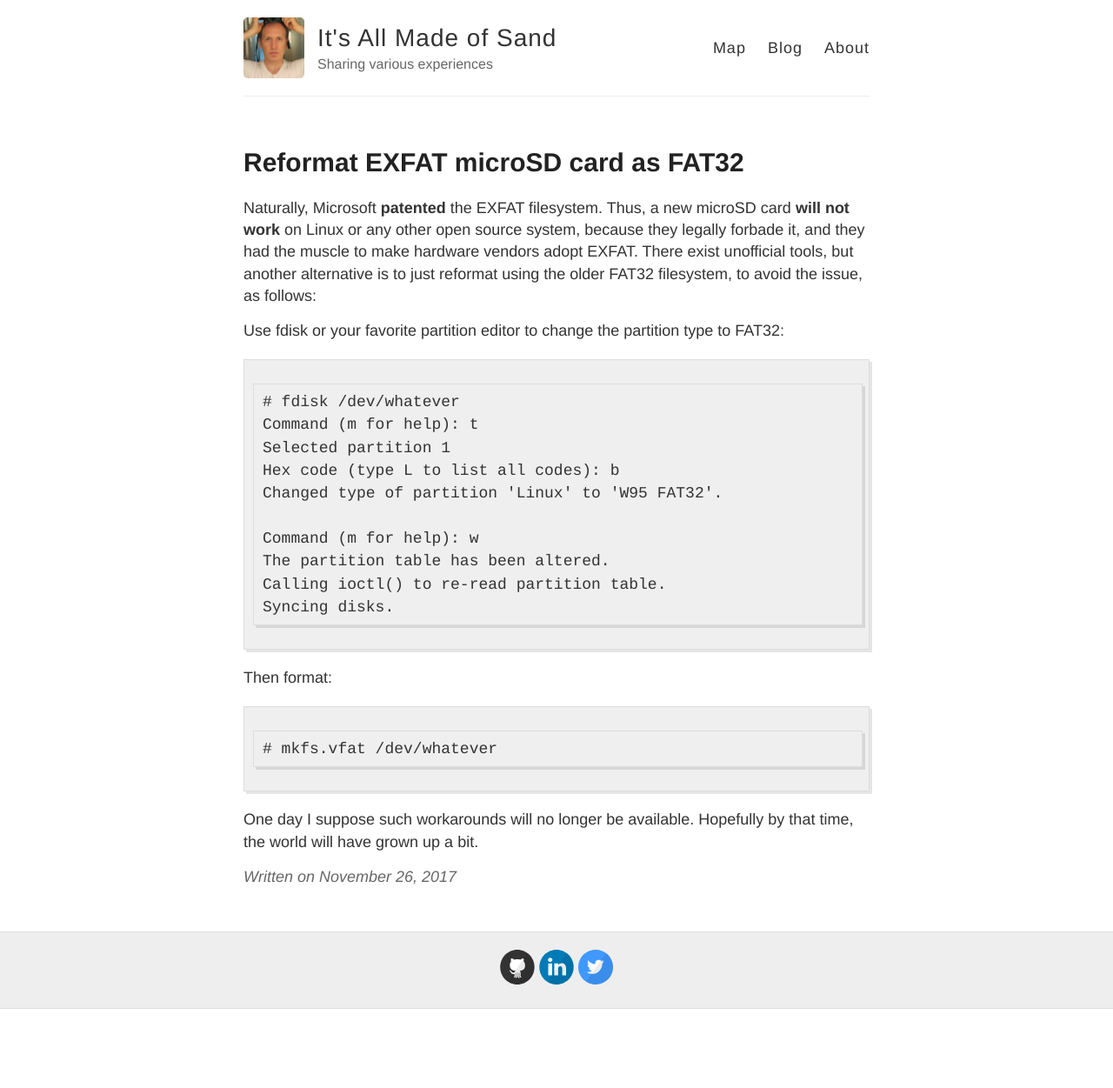
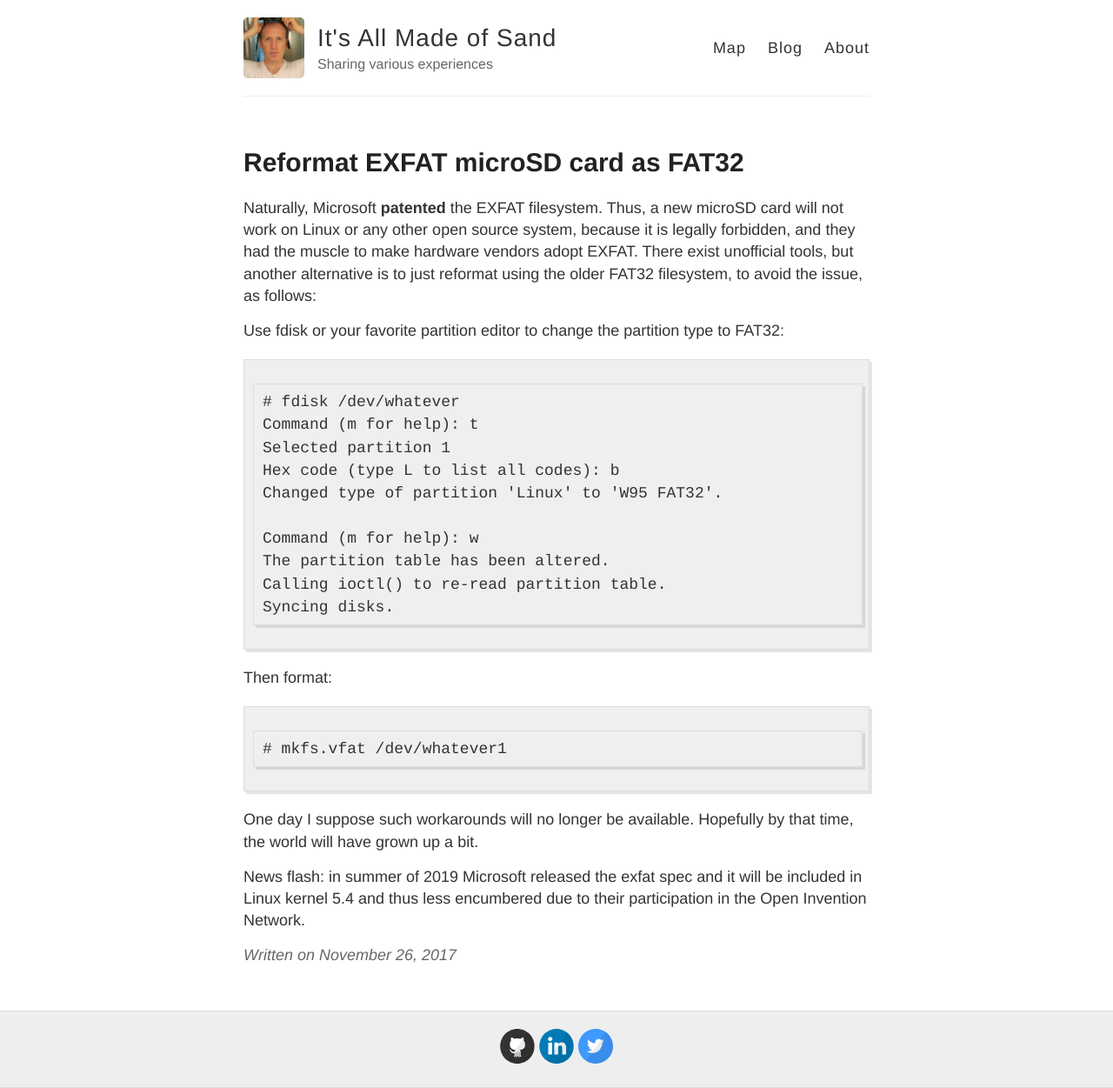
Before and after one commit to jmcorey/jmcorey.github.io, a Jekyll site: the page built from _posts/2017-11-26-reformat-exfat-as-fat32.md, in a window 1280 px wide. Shown: the whole page at 87% size. Built offline with Jekyll 4.4.1, drawn with Linux system fonts in a browser that asks for light colours; before the commit the page ends 1160 px from its top, so only the background shows below that.

Commit message:
exfat will be free

````diff
--- a/_posts/2017-11-26-reformat-exfat-as-fat32.md
+++ b/_posts/2017-11-26-reformat-exfat-as-fat32.md
@@ -3,7 +3,7 @@ layout: post
 title: Reformat EXFAT microSD card as FAT32
 ---
 
-Naturally, Microsoft **patented** the EXFAT filesystem.  Thus, a new microSD card **will not work** on Linux or any other open source system, because they legally forbade it, and they had the muscle to make hardware vendors adopt EXFAT.  There exist unofficial tools, but another alternative is to just reformat using the older FAT32 filesystem, to avoid the issue, as follows:
+Naturally, Microsoft **patented** the EXFAT filesystem.  Thus, a new microSD card will not work on Linux or any other open source system, because it is legally forbidden, and they had the muscle to make hardware vendors adopt EXFAT.  There exist unofficial tools, but another alternative is to just reformat using the older FAT32 filesystem, to avoid the issue, as follows:
 
 Use fdisk or your favorite partition editor to change the partition type to FAT32:
 
@@ -23,7 +23,9 @@ Syncing disks.
 Then format:
 
 ```
-# mkfs.vfat /dev/whatever
+# mkfs.vfat /dev/whatever1
 ```
 
 One day I suppose such workarounds will no longer be available.  Hopefully by that time, the world will have grown up a bit.
+
+News flash: in summer of 2019 Microsoft released the exfat spec and it will be included in Linux kernel 5.4 and thus less encumbered due to their participation in the Open Invention Network.
````
